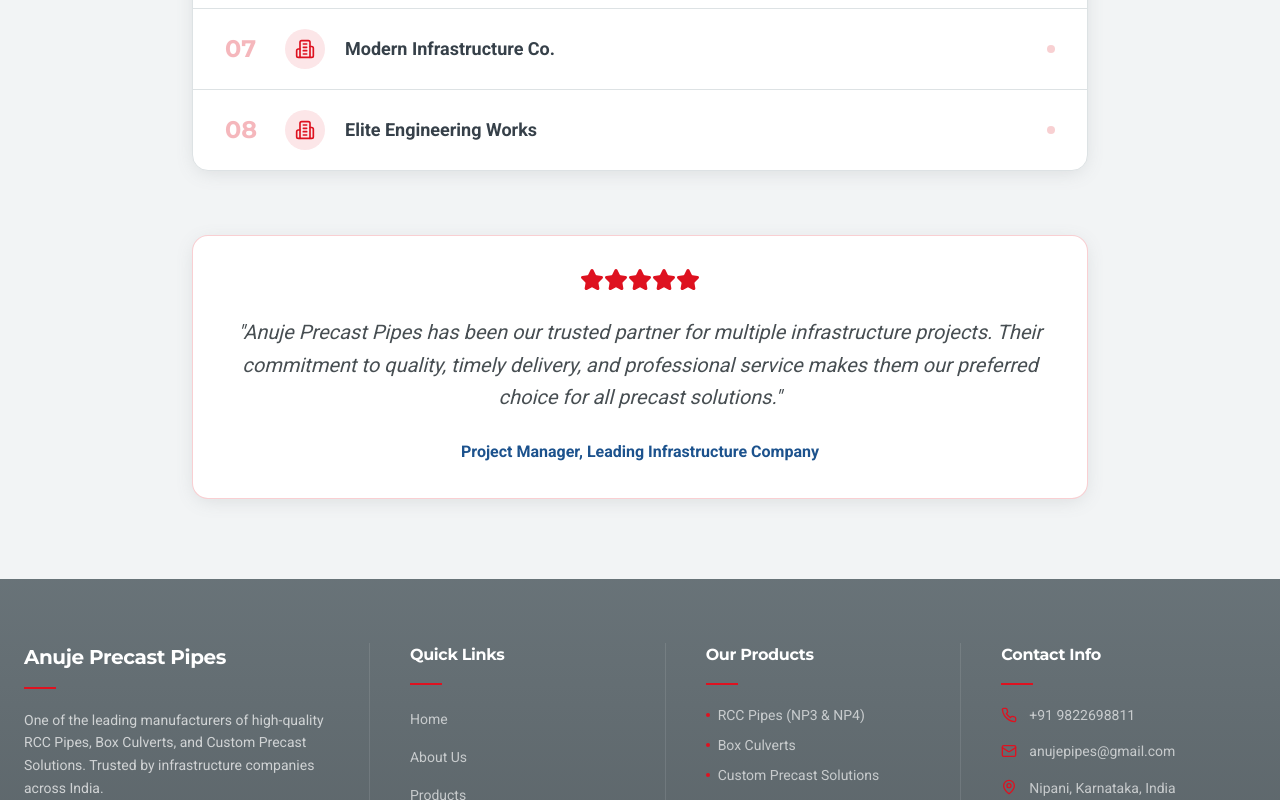
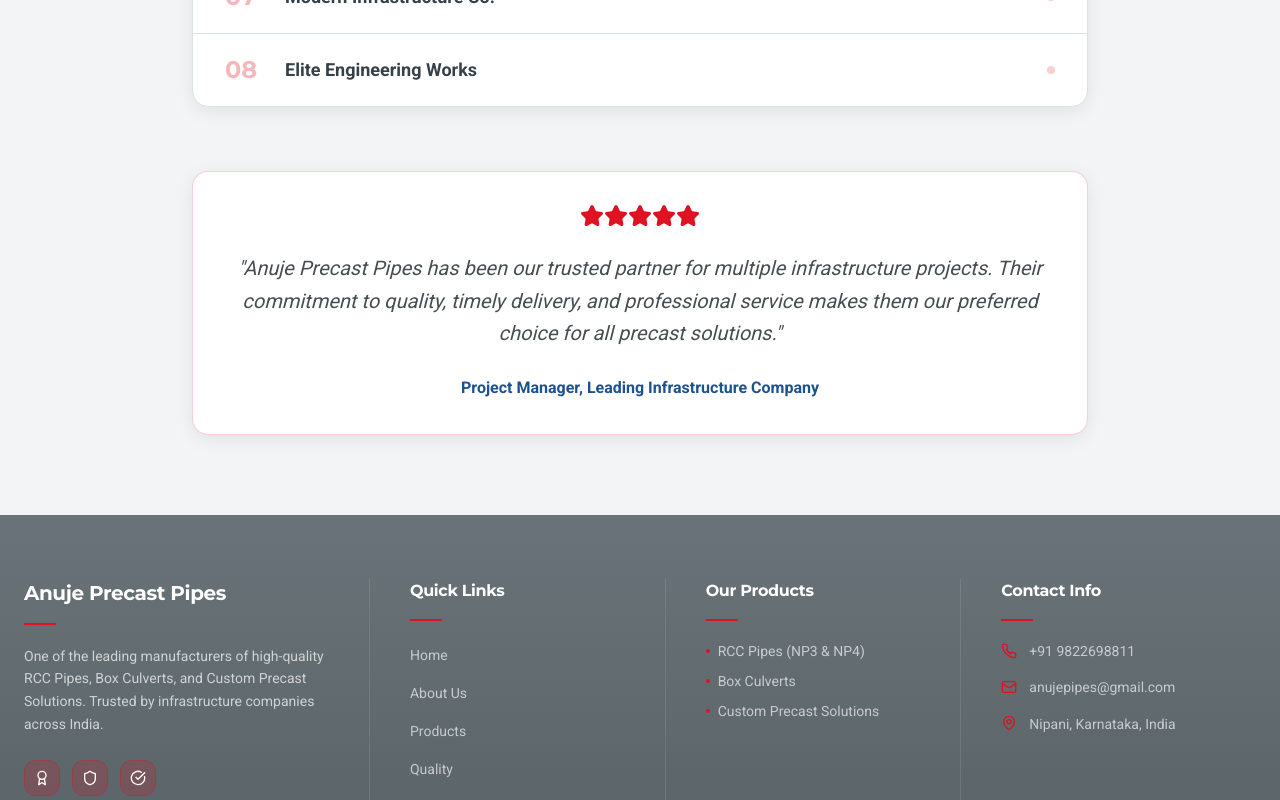
Before and after one commit to khotsharvil/anuje-precast-digital-hub, a React (Vite) app: page /clients in a window 1280 px wide. Shown: the part 1120-1920 px from the top of the page. Built offline with nearby package versions, Linux system fonts and the light colour scheme.

Commit message:
feat: clean up client list, highlights, and footer location link
- Clients: remove building icon before each client name
- Home: remove description line from Why Choose cards
- Footer: make Nipani location link to Google Maps

Co-Authored-By: Claude Opus 4.8 (1M context) <noreply@anthropic.com>

```diff
--- a/src/components/Clients.tsx
+++ b/src/components/Clients.tsx
@@ -1,4 +1,4 @@
-import { Shield, Award, Star, Building2 } from 'lucide-react';
+import { Shield, Award, Star } from 'lucide-react';
 const Clients = () => {
   const clients = ["R. B. Velhal Infra Pvt. Ltd.", "MKC Infrastructure Ltd.", "KMV Infra Ltd.", "S. M. Autade Pvt. Ltd.", "Megha Engg. & Infra Ltd.", "Shree Constructions", "Modern Infrastructure Co.", "Elite Engineering Works"];
   return <section id="clients" className="py-20 bg-muted-light/30">
@@ -39,9 +39,6 @@ const Clients = () => {
                 <span className="font-montserrat font-bold text-2xl text-accent/30 group-hover:text-accent transition-colors duration-300 w-10 shrink-0 select-none">
                   {String(index + 1).padStart(2, '0')}
                 </span>
-                <div className="w-10 h-10 bg-accent/10 rounded-full flex items-center justify-center shrink-0 group-hover:bg-accent group-hover:text-white transition-all duration-300">
-                  <Building2 className="h-5 w-5 text-accent group-hover:text-white transition-colors duration-300" />
-                </div>
                 <span className="font-semibold text-foreground text-lg leading-tight group-hover:text-accent transition-colors duration-300">
                   {client}
                 </span>
--- a/src/components/Footer.tsx
+++ b/src/components/Footer.tsx
@@ -73,10 +73,15 @@ const Footer = () => {
                 <Mail className="h-4 w-4 text-accent shrink-0" />
                 <span className="text-white/65 text-sm group-hover:text-accent transition-colors">anujepipes@gmail.com</span>
               </a>
-              <div className="flex items-start gap-3">
+              <a
+                href="https://maps.app.goo.gl/zmd1g8EHqawAxDU36"
+                target="_blank"
+                rel="noopener noreferrer"
+                className="flex items-start gap-3 group"
+              >
                 <MapPin className="h-4 w-4 text-accent shrink-0 mt-0.5" />
-                <span className="text-white/65 text-sm leading-relaxed">Nipani, Karnataka, India</span>
-              </div>
+                <span className="text-white/65 text-sm leading-relaxed group-hover:text-accent transition-colors">Nipani, Karnataka, India</span>
+              </a>
             </div>
           </div>
         </div>
--- a/src/pages/Home.tsx
+++ b/src/pages/Home.tsx
@@ -64,10 +64,9 @@ const Home = () => {
                 <div className="mx-auto w-14 h-14 bg-accent/10 rounded-full flex items-center justify-center mb-4">
                   <highlight.icon className="h-7 w-7 text-accent" />
                 </div>
-                <h3 className="font-montserrat font-bold text-base text-primary mb-1.5">
+                <h3 className="font-montserrat font-bold text-base text-primary">
                   {highlight.title}
                 </h3>
-                <p className="text-muted-foreground text-sm">{highlight.description}</p>
               </div>
             ))}
           </div>
```
